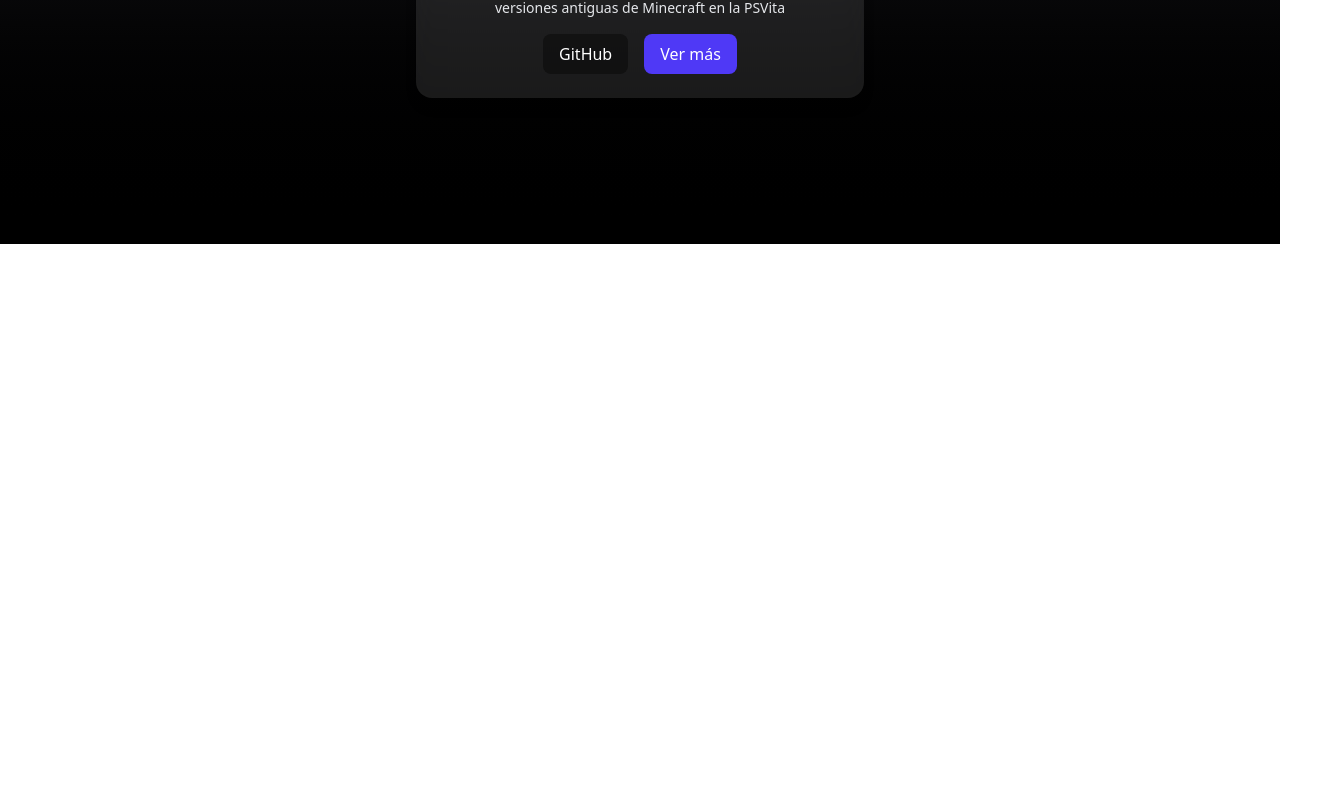
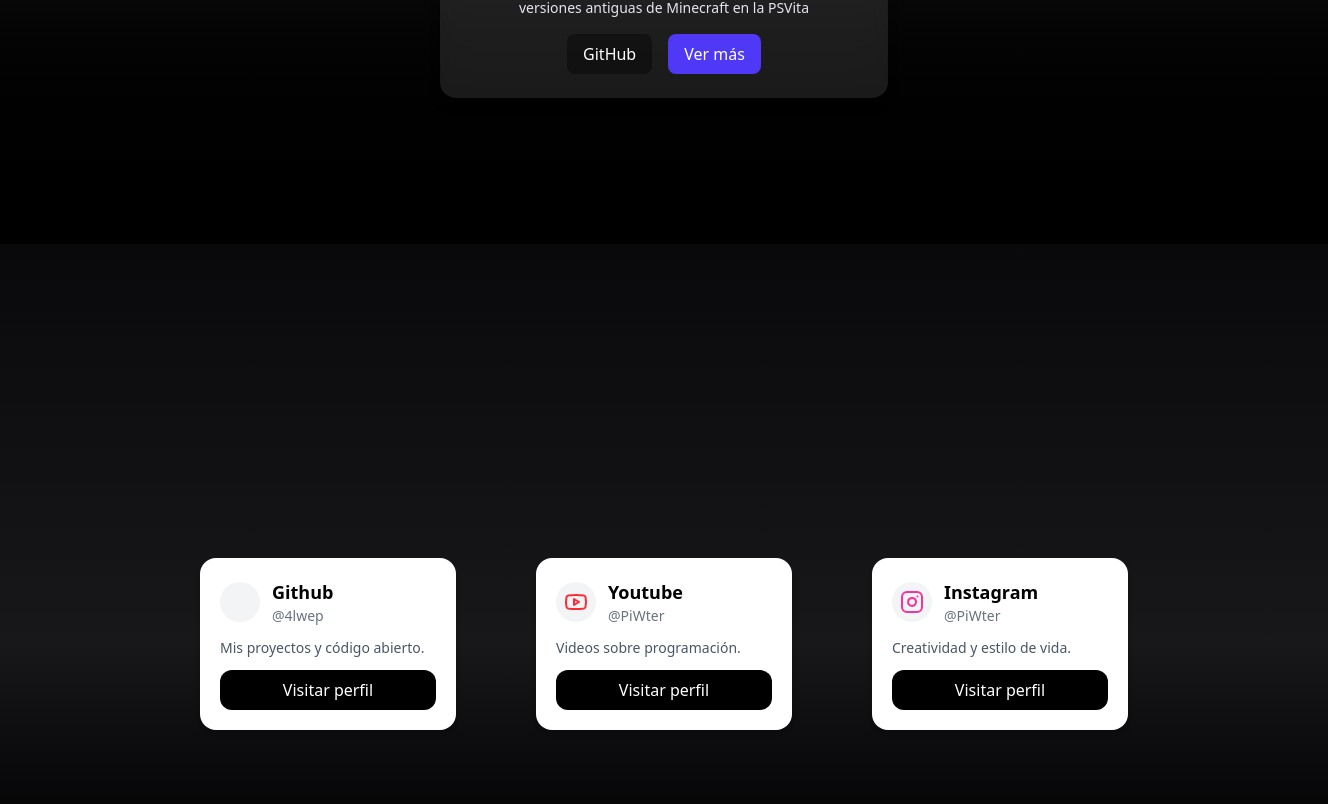
Before and after one commit to 4lwep/portfolio, a Next.js app: page / in a window 1280 px wide. Shown: the part 1356-2160 px from the top of the page, 1328 px wide, since content can reach past the window. Before the commit the page ends 1600 px from the top, so only its background shows below. Built offline with nearby package versions, Linux system fonts and the light colour scheme.

Commit message:
Añadido apartado social

```diff
--- a/src/app/page.js
+++ b/src/app/page.js
@@ -6,11 +6,12 @@
 import AutoCarousel from "@/components/AutoCarrousel";
 import Project from "@/components/Project";
 import Projects from "@/components/Projects";
+import Aboutme from "@/components/Aboutme";
 
 export default function Home() {
   return (
     <main className="grid h-full w-full items-center">
-      <Slides components={[<Intro />, <Projects />]} />
+      <Slides components={[<Intro />, <Projects />, <Aboutme />]} />
     </main>
   );
 }
--- /dev/null
+++ b/src/components/Aboutme.js
@@ -0,0 +1,31 @@
+import Social from "./Social";
+
+function Aboutme() {
+  return (
+    <div
+      id="social"
+      className="flex gap-20 h-full items-center justify-between p-50 bg-gradient-to-b from-zinc-950 via-zinc-900 to-black text-zinc-100"
+    >
+      <Social
+        platform="github"
+        username="4lwep"
+        url="https://github.com/4lwep"
+        description="Mis proyectos y código abierto."
+      />
+      <Social
+        platform="youtube"
+        username="PiWter"
+        url="https://www.youtube.com/"
+        description="Videos sobre programación."
+      />
+      <Social
+        platform="instagram"
+        username="PiWter"
+        url="https://instagram.com/"
+        description="Creatividad y estilo de vida."
+      />
+    </div>
+  );
+}
+
+export default Aboutme;
--- a/src/components/Header.js
+++ b/src/components/Header.js
@@ -22,7 +22,7 @@
         Proyectos
       </Link>
 
-      <Link href="" className="mr-10">
+      <Link href="#social" className="mr-10">
         Sobre mi
       </Link>
     </div>
--- a/src/components/Intro.js
+++ b/src/components/Intro.js
@@ -45,9 +45,11 @@
               Ver Proyectos
             </button>
           </Link>
-          <button className="px-8 py-3 bg-zinc-800/50 hover:bg-zinc-700/60 border border-zinc-600 text-zinc-200 font-semibold rounded-lg transition-all duration-200 hover:scale-105 hover:shadow-[0_0_15px_rgba(255,255,255,0.15)]">
-            Contactar
-          </button>
+          <Link href="#social">
+            <button className="px-8 py-3 bg-zinc-800/50 hover:bg-zinc-700/60 border border-zinc-600 text-zinc-200 font-semibold rounded-lg transition-all duration-200 hover:scale-105 hover:shadow-[0_0_15px_rgba(255,255,255,0.15)]">
+              Contactar
+            </button>
+          </Link>
         </div>
 
         <div className="flex flex-wrap gap-3 justify-center md:justify-start mt-6">
--- /dev/null
+++ b/src/components/Social.js
@@ -0,0 +1,38 @@
+"use client";
+
+import { Github, Youtube, Instagram, Linkedin, Globe } from "lucide-react";
+
+export default function Social({ platform, username, url, description }) {
+  const icons = {
+    github: <Github className="w-6 h-6" />,
+    youtube: <Youtube className="w-6 h-6 text-red-500" />,
+    instagram: <Instagram className="w-6 h-6 text-pink-500" />,
+    linkedin: <Linkedin className="w-6 h-6 text-blue-500" />,
+    website: <Globe className="w-6 h-6 text-green-500" />,
+  };
+
+  return (
+    <div className="w-64 p-5 rounded-2xl shadow-md bg-white hover:shadow-lg transition-transform hover:scale-105">
+      <div className="flex items-center gap-3 mb-3">
+        <div className="p-2 bg-gray-100 rounded-full">{icons[platform]}</div>
+        <div>
+          <h3 className="text-lg font-semibold capitalize text-black">
+            {platform}
+          </h3>
+          <p className="text-sm text-gray-500">@{username}</p>
+        </div>
+      </div>
+      {description && (
+        <p className="text-sm text-gray-600 mb-3">{description}</p>
+      )}
+      <a
+        href={url}
+        target="_blank"
+        rel="noopener noreferrer"
+        className="inline-block w-full text-center bg-black text-white py-2 rounded-xl hover:bg-gray-800 transition"
+      >
+        Visitar perfil
+      </a>
+    </div>
+  );
+}
```
